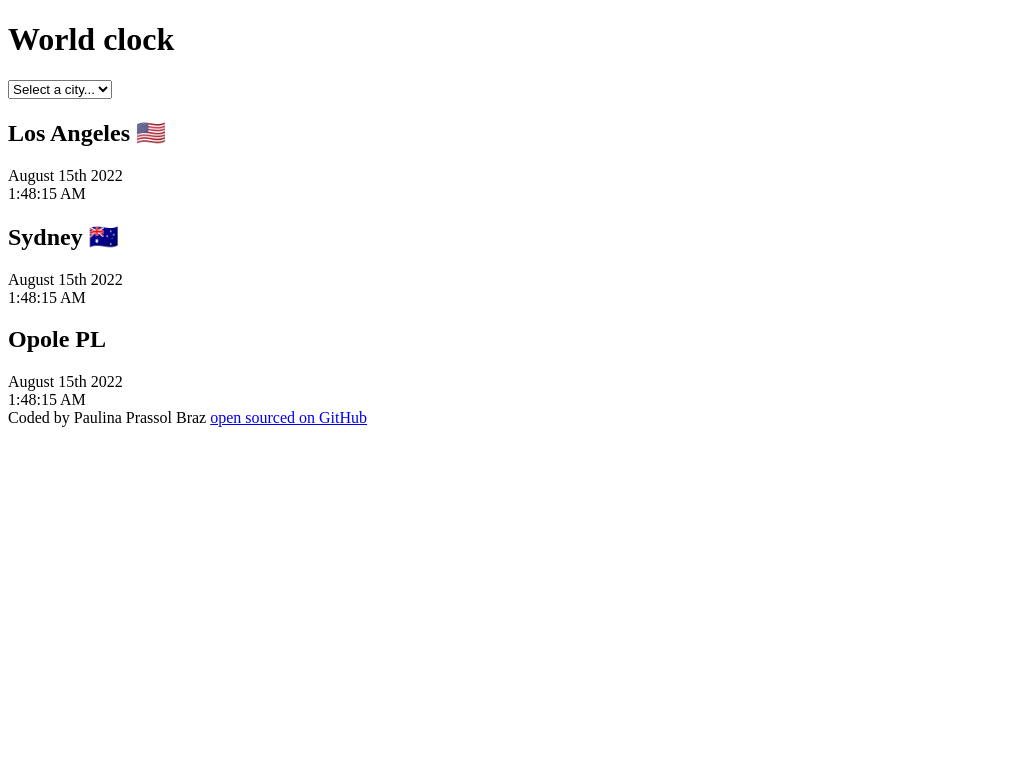
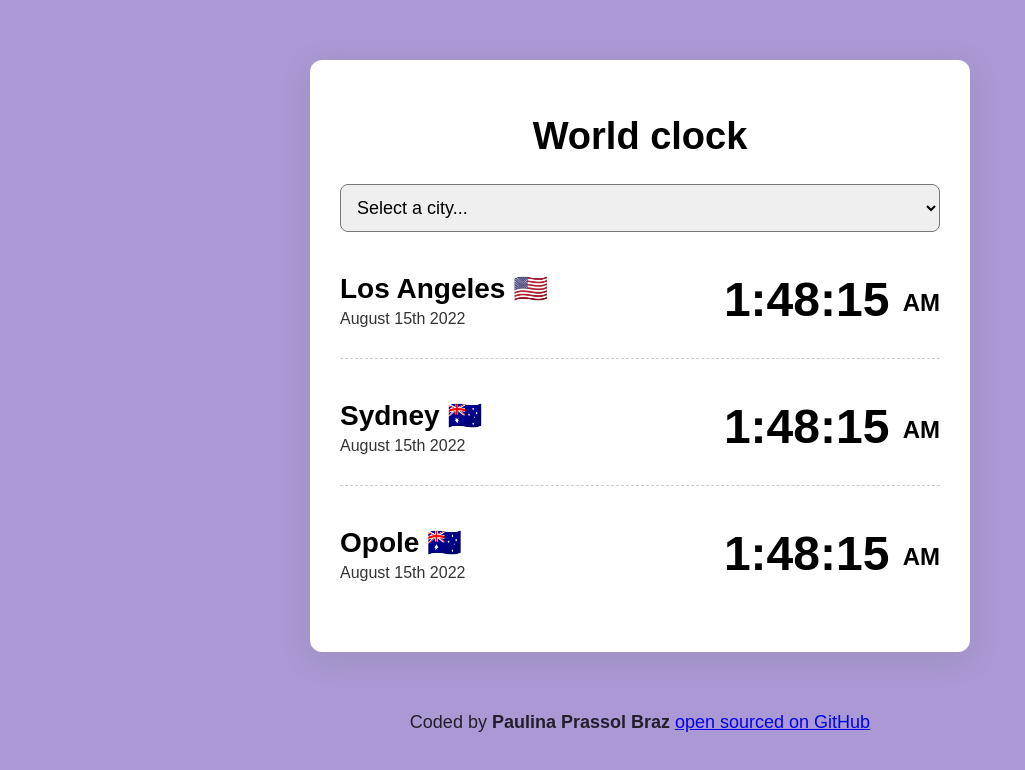
Before and after one commit to PaulinaBraz/World-Clock-Project, a plain HTML site: page index.html in a window 1280 px wide. Shown: the whole page, without its empty margins (0-1025 px from the left). Drawn offline with Linux system fonts and the light colour scheme.

Commit message:
Added CSS

```diff
--- a/css/style.css
+++ b/css/style.css
@@ -0,0 +1,65 @@
+body {
+  background-color: #aa99d4;
+  font-family: sans-serif;
+}
+
+h1 {
+  text-align: center;
+  font-family: sans-serif;
+  font-size: 38px;
+}
+
+h2 {
+  margin: 0 0 5px;
+  font-size: 28px;
+}
+
+select {
+  display: block;
+  width: 100%;
+  font-size: 18px;
+  border-radius: 8px;
+  padding: 12px;
+}
+
+.container {
+  max-width: 600px;
+  margin: 60px auto;
+  background: white;
+  padding: 30px;
+  box-shadow: rgba(100, 100, 111, 0.2) 0px 7px 29px 0px;
+  border-radius: 12px;
+}
+
+.city {
+  display: flex;
+  margin: 10px 0;
+  justify-content: space-between;
+  padding: 30px 0;
+  border-bottom: 1px dashed rgba(0, 0, 0, 0.2);
+}
+
+.city:last-child {
+  border: none;
+}
+
+.date {
+  opacity: 0.8;
+}
+
+.time {
+  font-size: 48px;
+  font-weight: bold;
+}
+
+.time small {
+  font-size: 24px;
+  vertical-align: middle;
+  line-height: 48px;
+}
+
+footer {
+  text-align: center;
+  font-size: 18px;
+  color: rgba(0, 0, 0, 0.8);
+}
--- a/index.html
+++ b/index.html
@@ -18,24 +18,29 @@
         <option value="">Paris</option>
       </select>
       <div class="city">
-        <h2>Los Angeles 🇺🇸</h2>
-        <div class="date">August 15th 2022</div>
-        <div class="time">1:48:15 AM</div>
+        <div>
+          <h2>Los Angeles 🇺🇸</h2>
+          <div class="date">August 15th 2022</div>
+        </div>
+        <div class="time">1:48:15 <small>AM</small></div>
       </div>
       <div class="city">
-        <h2>Sydney 🇦🇺</h2>
-        <div class="date">August 15th 2022</div>
-        <div class="time">1:48:15 AM</div>
+        <div>
+          <h2>Sydney 🇦🇺</h2>
+          <div class="date">August 15th 2022</div>
+        </div>
+        <div class="time">1:48:15 <small>AM</small></div>
       </div>
       <div class="city">
-        <h2>Opole PL</h2>
-        <div class="date">August 15th 2022</div>
-        <div class="time">1:48:15 AM</div>
+        <div>
+          <h2>Opole 🇦🇺</h2>
+          <div class="date">August 15th 2022</div>
+        </div>
+        <div class="time">1:48:15 <small>AM</small></div>
       </div>
     </div>
-    <div></div>
     <footer>
-      Coded by Paulina Prassol Braz
+      Coded by <strong>Paulina Prassol Braz</strong>
       <a href="https://github.com/PaulinaBraz/World-Clock-Project">
         open sourced on GitHub</a
       >
```
